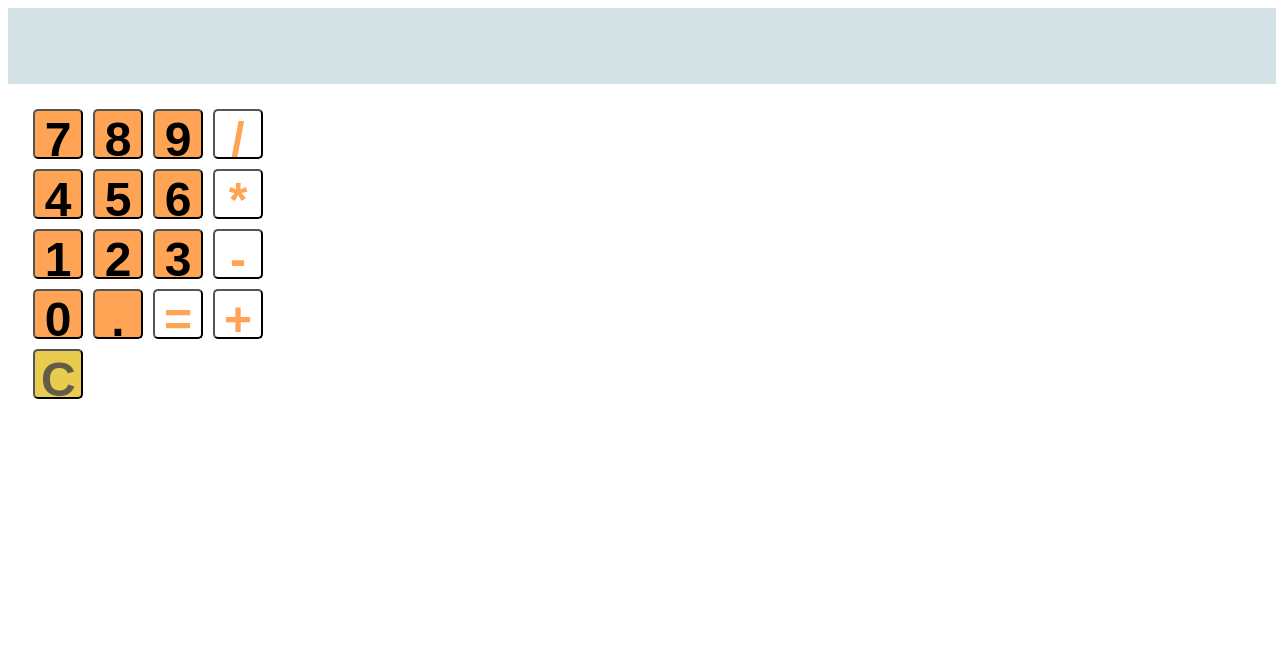
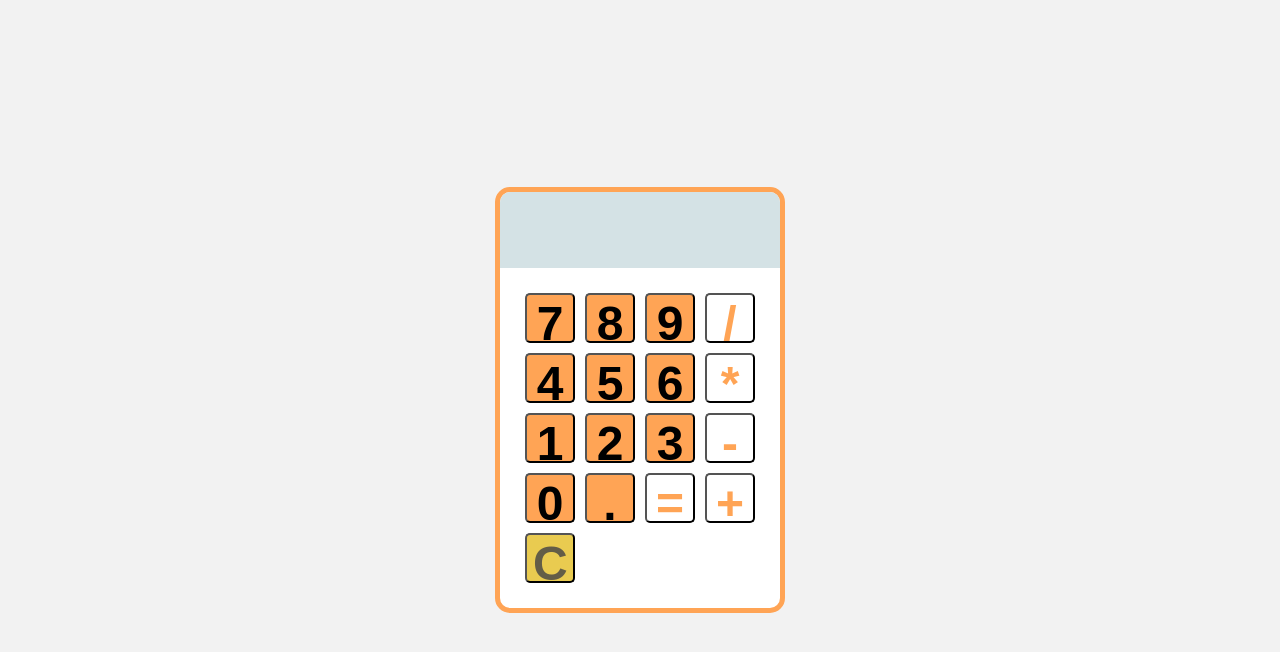
Before and after one commit to theorangenetizen/Mod4_Exercise3_Calculator, a plain HTML site: page index.html in a window 1280 px wide. Drawn offline with Linux system fonts and the light colour scheme.

Commit message:
add missing css

```diff
--- a/styles.css
+++ b/styles.css
@@ -1,3 +1,21 @@
+body {
+  margin: 0;
+  display: flex;
+  justify-content: center;
+  align-items: center;
+  height: 100vh;
+  background-color: hsl(0, 0%, 95%);
+}
+
+#calculator {
+  font-family: Arial, sans-serif;
+  background-color: white;
+  border-radius: 15px;
+  border: 5px solid #ffa455;
+  max-width: 280px;
+  overflow: hidden;
+}
+
 #display {
   width: 100%;
   border: none;
```
